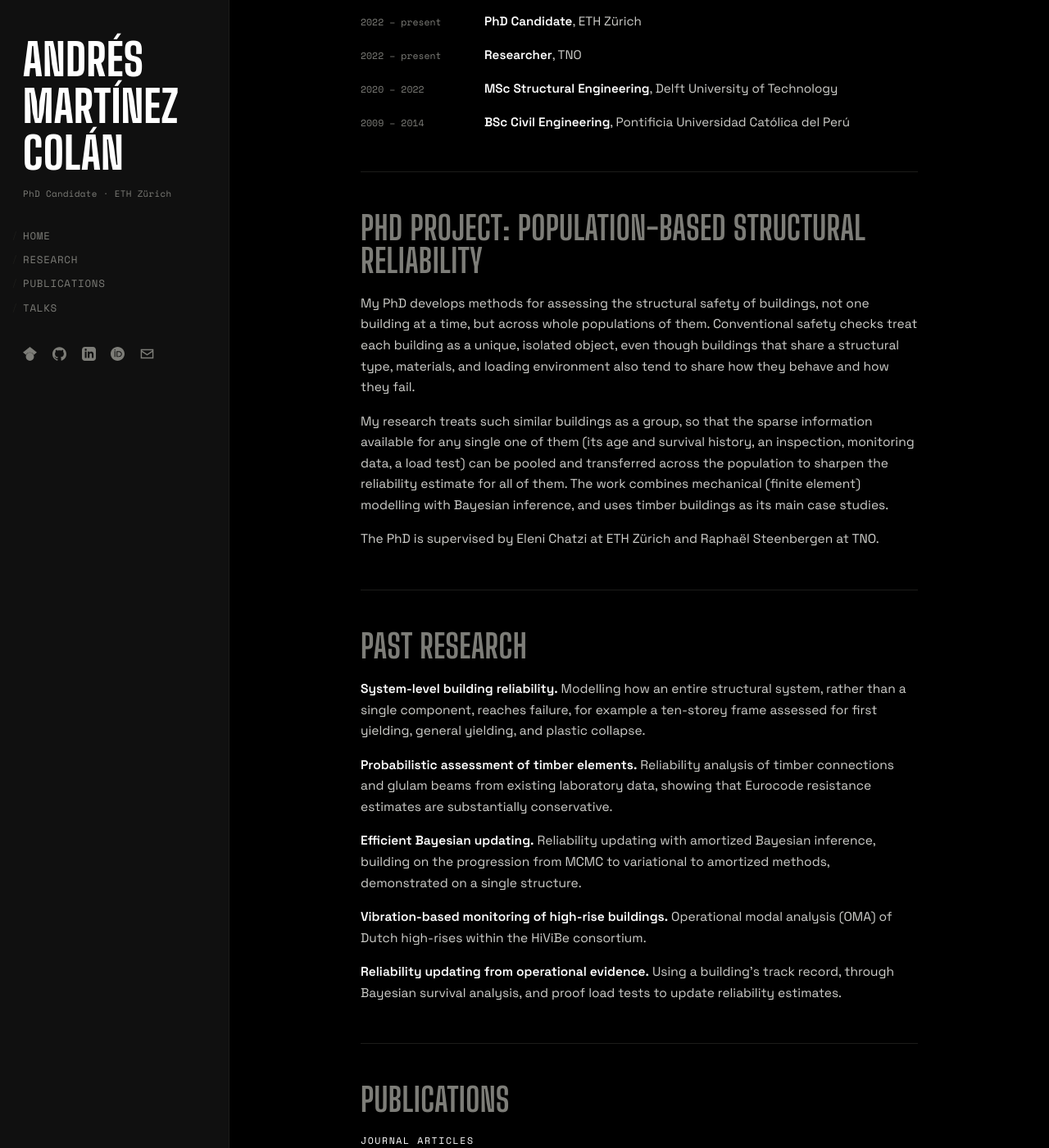
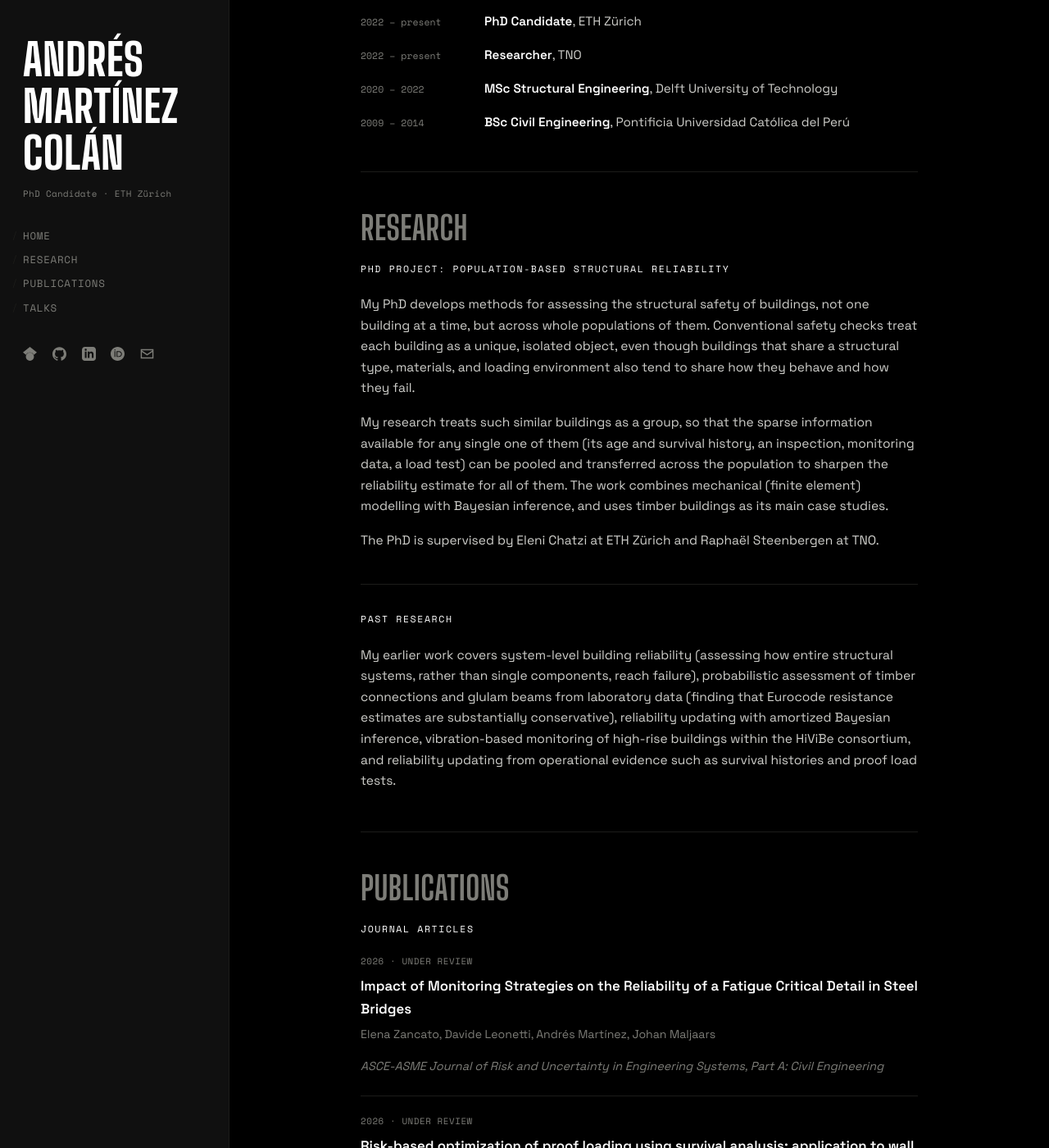
Before and after one commit to martinezcolanai/martinezcolanai.github.io, a Jekyll site: the page built from index.html, in a window 1280 px wide and 1400 px high, scrolled down 481 px. Shown: the whole window at 82% size. Built offline with Jekyll 4.4.1, drawn with Linux system fonts in a browser that asks for light colours; some of the changed text lies outside the part shown.

Commit message:
Update publication entries and modify research section for clarity and consistency

```diff
--- a/_includes/publication-entry.html
+++ b/_includes/publication-entry.html
@@ -11,13 +11,13 @@
 {% assign has_pdf = false %}{% if pub.pdf and pub.pdf != "" %}{% assign has_pdf = true %}{% endif %}
 <li>
   <p class="entry-tag">{{ pub.year }}{% unless implied_statuses contains pub.status %} · {{ pub.status | upcase }}{% endunless %}</p>
-  <h3><a href="{{ pub.url | relative_url }}">{{ pub.title }}</a></h3>
+  <h3>{{ pub.title }}</h3>
   <p class="entry-meta">{{ pub.authors }}</p>
   <p class="entry-meta entry-venue">{{ pub.venue }}</p>
   {% if has_doi or has_pdf %}
   <p class="entry-links">
-    {% if has_doi %}<a href="https://doi.org/{{ pub.doi }}" target="_blank" rel="noopener">DOI</a>{% endif %}
-    {% if has_pdf %}<a href="{{ pub.pdf }}" target="_blank" rel="noopener">PDF</a>{% endif %}
+    {% if has_doi %}<a href="https://doi.org/{{ pub.doi }}" target="_blank" rel="noopener">https://doi.org/{{ pub.doi }}</a>{% endif %}
+    {% if has_pdf %}<a href="{{ pub.pdf }}" target="_blank" rel="noopener">{{ pub.pdf }}</a>{% endif %}
   </p>
   {% endif %}
 </li>
--- a/assets/css/main.css
+++ b/assets/css/main.css
@@ -244,6 +244,13 @@ button:focus-visible {
 
 .block p + p { margin-top: 1rem; }
 
+/* hairline + breathing room before a non-first group-label */
+.block p:not(.eyebrow):not(.group-label) + .group-label {
+  margin-top: 2.5rem;
+  padding-top: 2rem;
+  border-top: 1px solid var(--border);
+}
+
 /* Lead-in phrases that open a paragraph, e.g. each past-research topic. */
 .block p strong {
   color: var(--accent);
--- a/index.html
+++ b/index.html
@@ -38,19 +38,15 @@ description: "Andrés Ignacio Martínez Colán — PhD research on population-ba
 </section>
 
 <section class="block" id="research">
-  <p class="eyebrow">PhD project: Population-based structural reliability</p>
+  <p class="eyebrow">Research</p>
+
+  <p class="group-label">PhD project: Population-based structural reliability</p>
   <p>My PhD develops methods for assessing the structural safety of buildings, not one building at a time, but across whole populations of them. Conventional safety checks treat each building as a unique, isolated object, even though buildings that share a structural type, materials, and loading environment also tend to share how they behave and how they fail.</p>
   <p>My research treats such similar buildings as a group, so that the sparse information available for any single one of them (its age and survival history, an inspection, monitoring data, a load test) can be pooled and transferred across the population to sharpen the reliability estimate for all of them. The work combines mechanical (finite element) modelling with Bayesian inference, and uses timber buildings as its main case studies.</p>
   <p>The PhD is supervised by Eleni Chatzi at ETH Zürich and Raphaël Steenbergen at TNO.</p>
-</section>
 
-<section class="block" id="past-research">
-  <p class="eyebrow">Past research</p>
-  <p><strong>System-level building reliability.</strong> Modelling how an entire structural system, rather than a single component, reaches failure, for example a ten-storey frame assessed for first yielding, general yielding, and plastic collapse.</p>
-  <p><strong>Probabilistic assessment of timber elements.</strong> Reliability analysis of timber connections and glulam beams from existing laboratory data, showing that Eurocode resistance estimates are substantially conservative.</p>
-  <p><strong>Efficient Bayesian updating.</strong> Reliability updating with amortized Bayesian inference, building on the progression from MCMC to variational to amortized methods, demonstrated on a single structure.</p>
-  <p><strong>Vibration-based monitoring of high-rise buildings.</strong> Operational modal analysis (OMA) of Dutch high-rises within the HiViBe consortium.</p>
-  <p><strong>Reliability updating from operational evidence.</strong> Using a building's track record, through Bayesian survival analysis, and proof load tests to update reliability estimates.</p>
+  <p class="group-label">Past research</p>
+  <p>My earlier work covers system-level building reliability (assessing how entire structural systems, rather than single components, reach failure), probabilistic assessment of timber connections and glulam beams from laboratory data (finding that Eurocode resistance estimates are substantially conservative), reliability updating with amortized Bayesian inference, vibration-based monitoring of high-rise buildings within the HiViBe consortium, and reliability updating from operational evidence such as survival histories and proof load tests.</p>
 </section>
 
 <section class="block" id="publications">
```
Also changed, not shown: _publications/2026-asce-asme-monitoring-fatigue-steel-bridges.md (+1 -1 lines), _publications/2026-esrel-deep-rl-maintenance-planning.md (+2 -2 lines).
